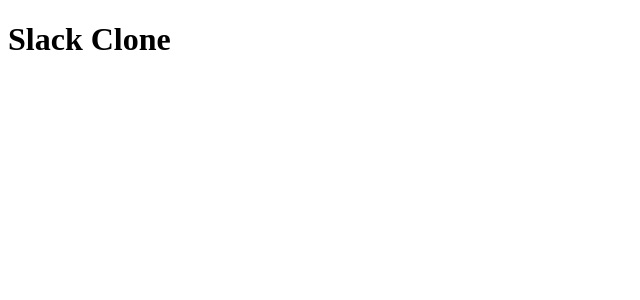
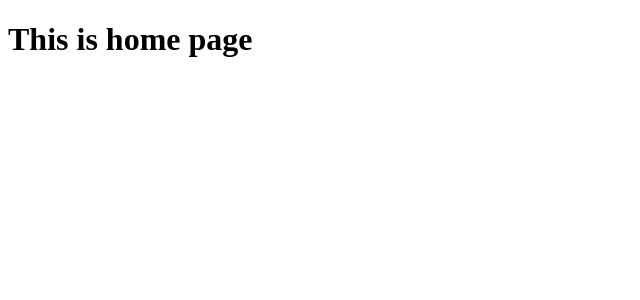
Before and after one commit to dimitarsabev00/Slack-Clone, a React (Vite) app: page / in a window 1280 px wide. Shown: the top 300 px of the page, without its empty margins (0-640 px from the left). Built offline with nearby package versions, Linux system fonts and the light colour scheme.

Commit message:
Added Routing Functionality In Application

```diff
--- a/src/App.jsx
+++ b/src/App.jsx
@@ -1,7 +1,12 @@
 import "./App.css";
-
+import { BrowserRouter as Router } from "react-router-dom";
+import { Routes } from "./components";
 const App = () => {
-  return <h1>Slack Clone</h1>;
+  return (
+    <Router>
+      <Routes />
+    </Router>
+  );
 };
 
 export default App;
--- /dev/null
+++ b/src/components/Routes/Routes.jsx
@@ -0,0 +1,12 @@
+/* eslint-disable react/prop-types */
+import { Route, Routes } from "react-router";
+
+const RoutesComp = () => {
+  return (
+    <Routes>
+      <Route path="/" element={<h1>This is home page</h1>} />
+    </Routes>
+  );
+};
+
+export default RoutesComp;
--- /dev/null
+++ b/src/components/Routes/index.js
@@ -0,0 +1 @@
+export { default } from "./Routes";
--- /dev/null
+++ b/src/components/index.js
@@ -0,0 +1 @@
+export { default as Routes } from "./Routes";
```
